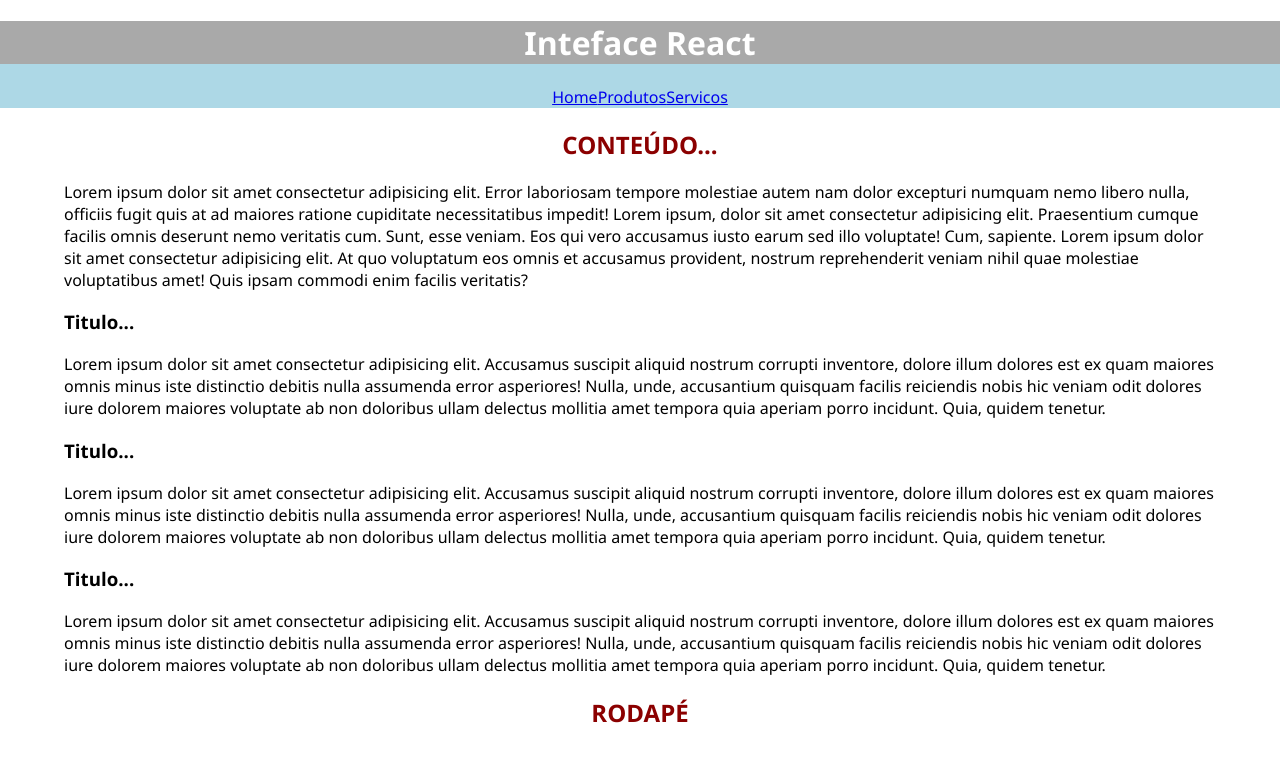
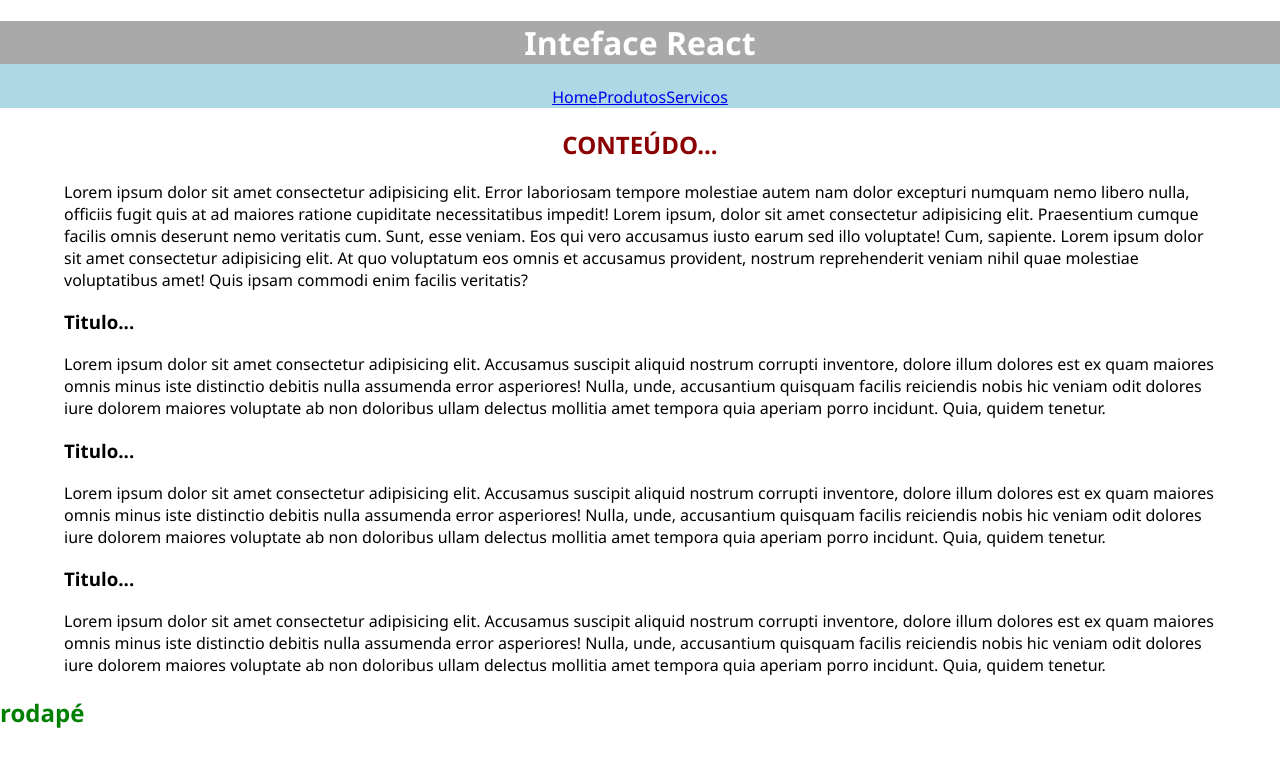
Before and after one commit to veronica-silva/meu-app, a React (Create React App) app: page / in a window 1280 px wide. Shown: the top 766 px of the page. Built offline with nearby package versions, Linux system fonts and the light colour scheme.

Commit message:
estilo.module.css
para não conflitar o css

```diff
--- a/src/components/Layouts/Conteudo.jsx
+++ b/src/components/Layouts/Conteudo.jsx
@@ -1,10 +1,10 @@
 import Artigo from "../Artigo";
-import "./Conteudo.css";
+import estilos from "./Conteudo.module.css";
 const Conteudo = () => {
   return (
     <main>
       <section>
-        <h2 className="subtitulo">Conteúdo...</h2>
+        <h2 className={estilos.subtitulo}>Conteúdo...</h2>
         <p>
           Lorem ipsum dolor sit amet consectetur adipisicing elit. Error
           laboriosam tempore molestiae autem nam dolor excepturi numquam nemo
--- a/src/components/Layouts/Rodape.jsx
+++ b/src/components/Layouts/Rodape.jsx
@@ -1,7 +1,8 @@
+import estilos from "./Rodape.module.css";
 const Rodape = () => {
   return (
     <footer>
-      <h2 className="subtitulo">Rodapé</h2>
+      <h2 className={estilos.subtitulo}>Rodapé</h2>
     </footer>
   );
 };
--- /dev/null
+++ b/src/components/Layouts/Rodape.module.css
@@ -0,0 +1,4 @@
+.subtitulo {
+  color: green;
+  text-transform: lowercase;
+}
```
Also changed, not shown: src/components/Layouts/Conteudo.module.css (renamed from src/components/Layouts/Conteudo.css).
